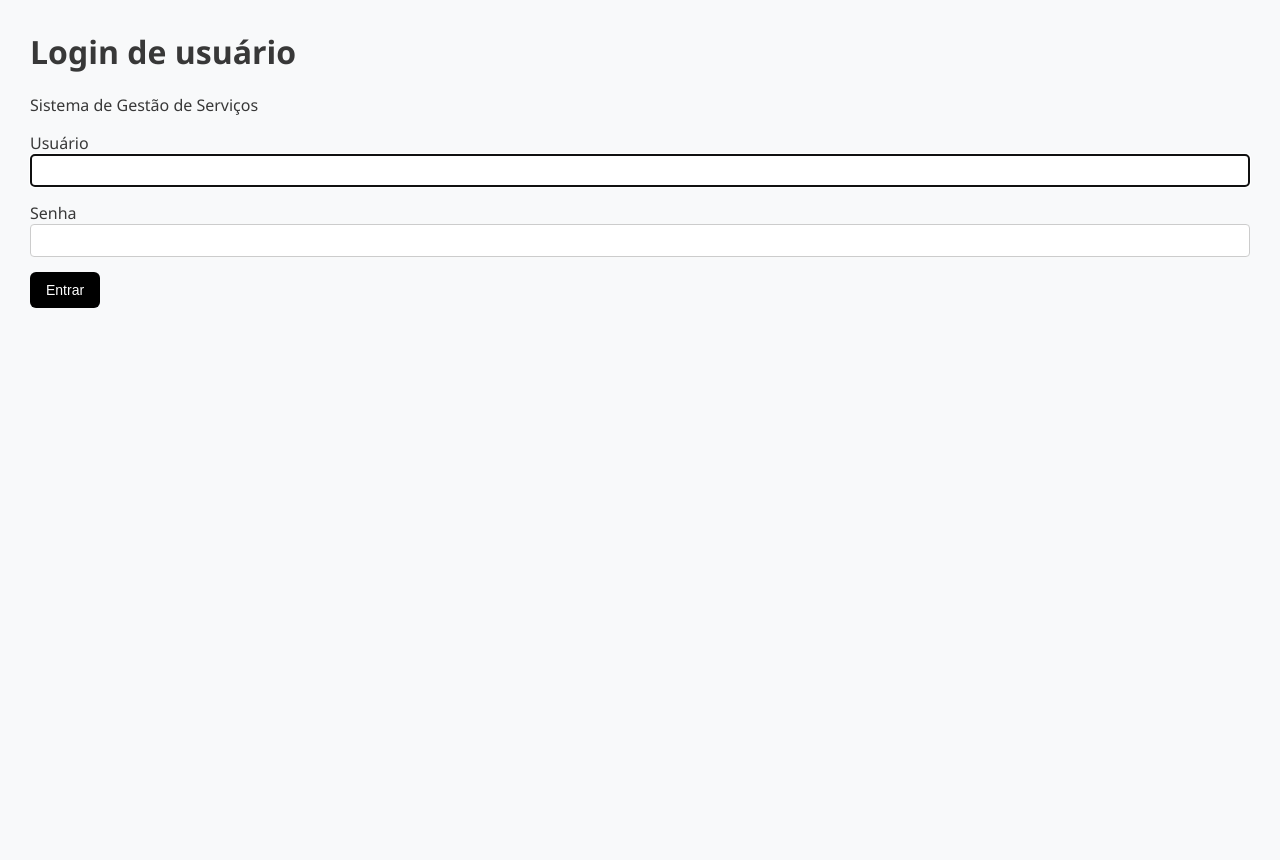
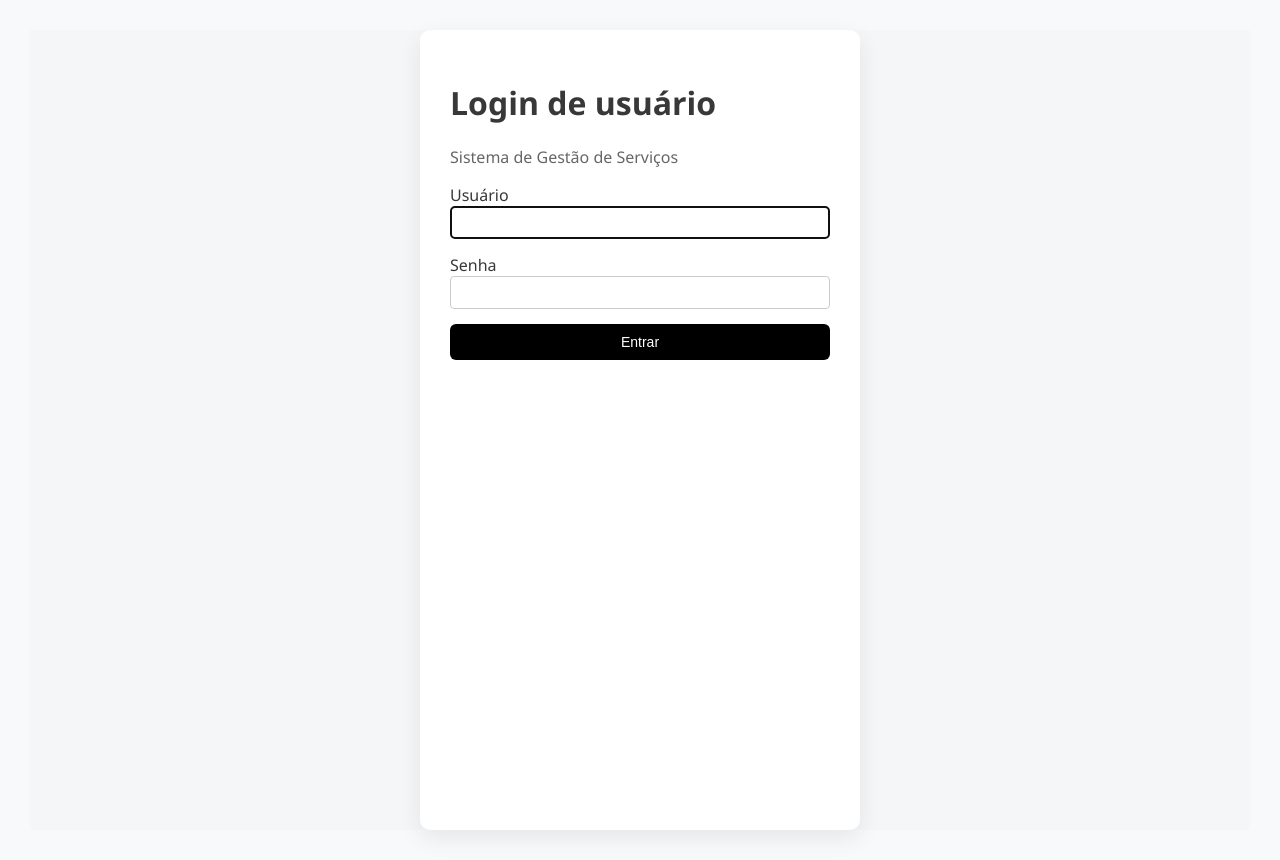
Before and after one commit to nasu-dev/sistema-gestao-servicos, a Django app: page /login/ in a window 1280 px wide. Before the commit the page ends 308 px from the top, so only its background shows below. Run offline with Django 5.2, Linux system fonts and the light colour scheme.

Commit message:
style(auth): estiliza tela de autenticação login.html

```diff
--- a/clientes/static/clientes/style.css
+++ b/clientes/static/clientes/style.css
@@ -193,3 +193,34 @@ body {
     color: #444;
     padding: 8px 12px;
 }
+
+/*----Login--------------------------------*/
+.login-container {
+    min-height: 100vh;
+    display: flex;
+    justify-content: center;
+    align-tems: center;
+    background: #f4f6f8;
+}
+
+.login-box {
+    width: 100%;
+    max-width: 380px;
+    background: #ffffff;
+    padding: 30px;
+    border-radius: 10px;
+    box-shadow: 0 8px 24px rgba(0,0,0,0.08)
+}
+
+.login-box h1 {
+    margin-botton: 8px;
+}
+
+.subtitulo {
+    color: #666;
+    margin-botton: 20px;
+}
+
+.btn-full {
+    width: 100%
+}
```
